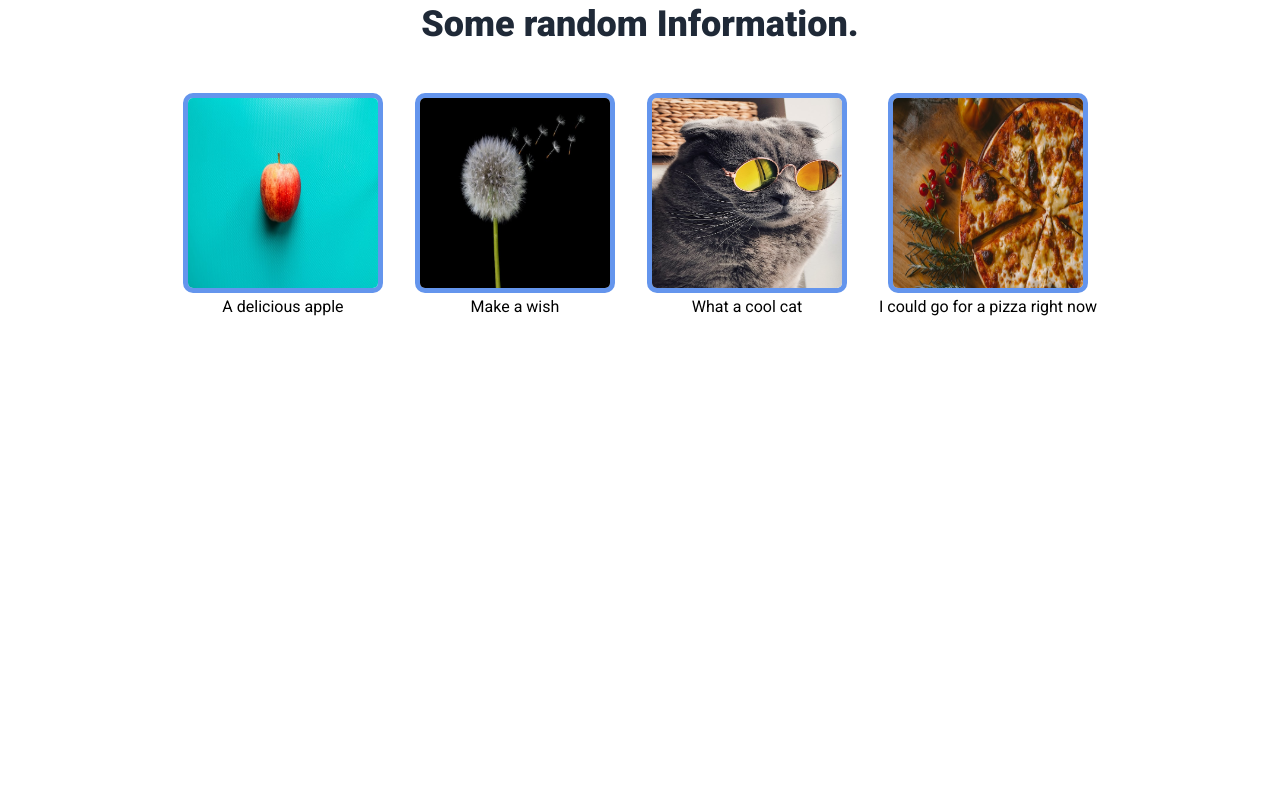
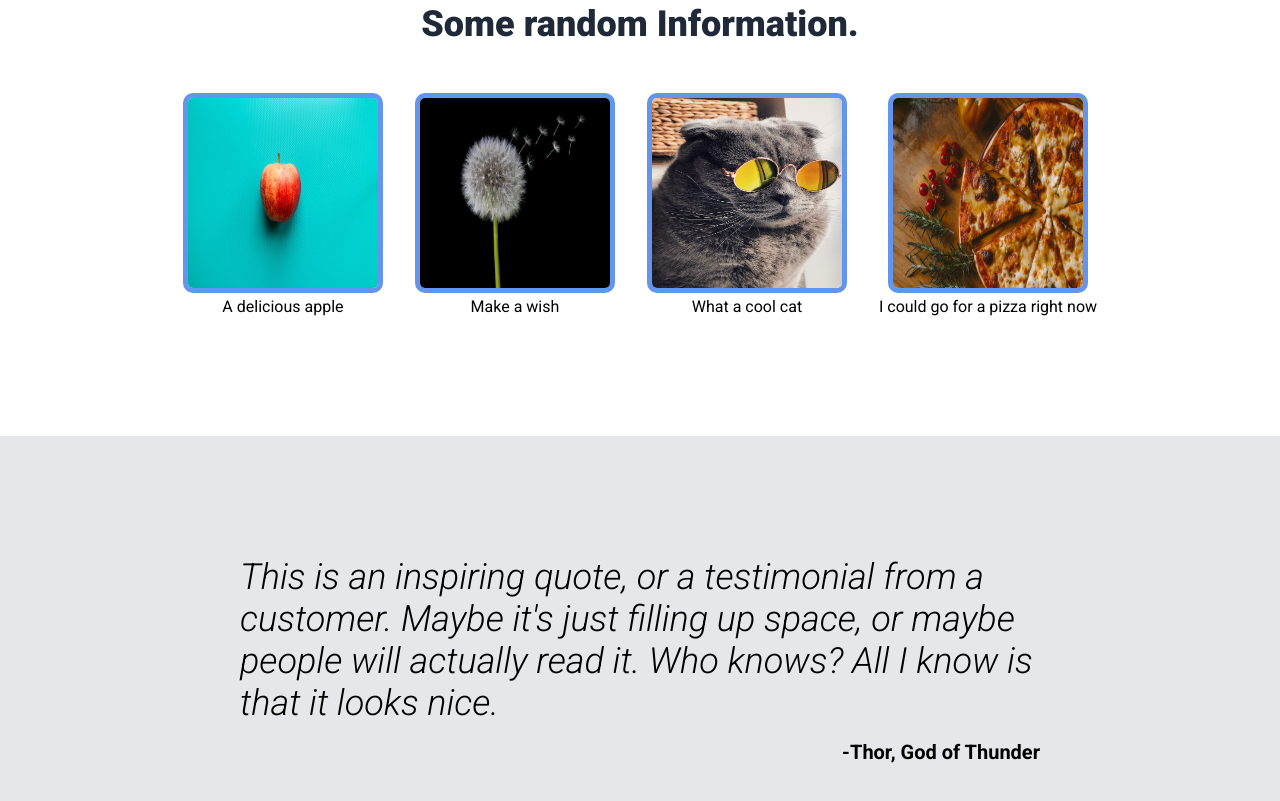
Before and after one commit to CourierID/landing-page, a plain HTML site: page index.html in a window 1280 px wide. Shown: the part 537-1338 px from the top of the page. Before the commit the page ends 853 px from the top, so only its background shows below. Drawn offline with Linux system fonts and the light colour scheme.

Commit message:
Finish quote

```diff
--- a/index.html
+++ b/index.html
@@ -51,7 +51,8 @@
             </div>
         </div>
         <div class="quote-container">
-
+                <p class="quote-text"><i>This is an inspiring quote, or a testimonial from a customer. Maybe it's just filling up space, or maybe people will actually read it. Who knows? All I know is that it looks nice.</i></p>
+                <p class="attribution">-Thor, God of Thunder</p>
         </div>
         <div class="bottom">
 
--- a/styles.css
+++ b/styles.css
@@ -81,9 +81,29 @@ a {
     display: flex;
     text-align: center;
     gap: 32px;
+    margin-bottom: 120px;
 }
 
 .blurb > img {
     border: 5px cornflowerblue solid;
     border-radius: 10px;
 }
+
+.quote-container {
+    display: flex;
+    flex-direction: column;
+    background-color: #E5E7EB;
+    padding: 120px 240px;
+    gap: 16px;
+}
+
+.quote-container > .quote-text {
+    font-size: 36px;
+    font-weight: 300;
+}
+
+.quote-container > .attribution {
+    text-align: end;
+    font-weight: bold;
+    font-size: 20px;
+}
```
